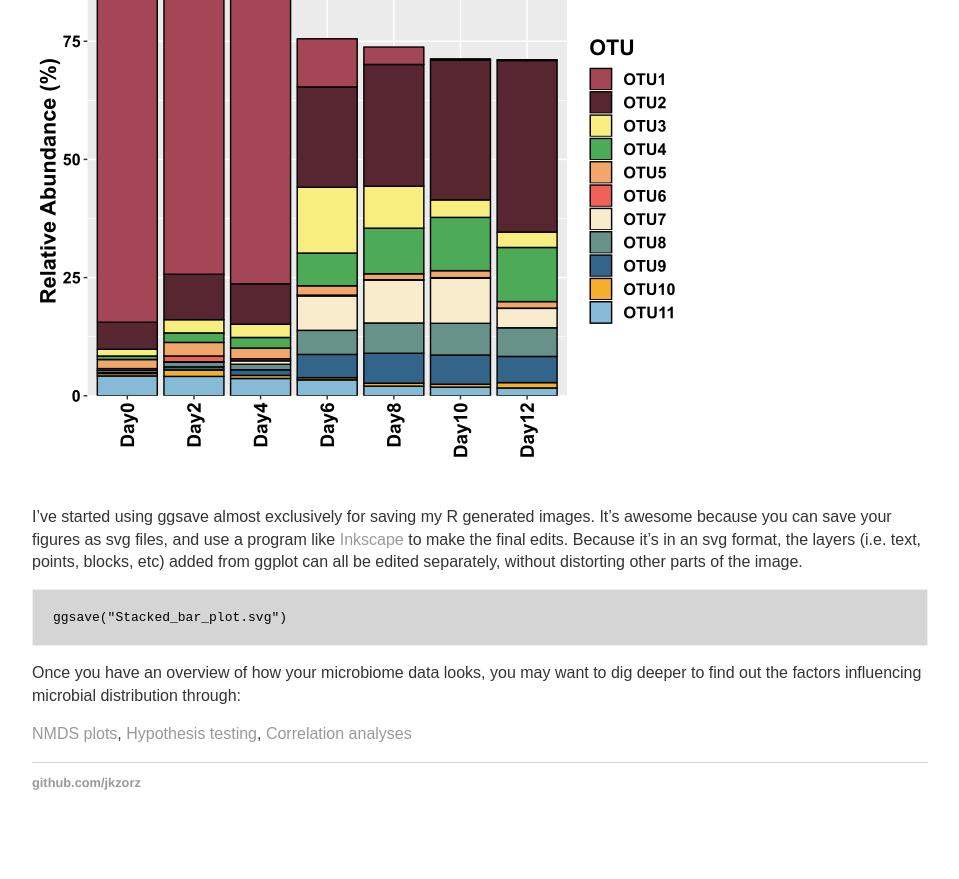
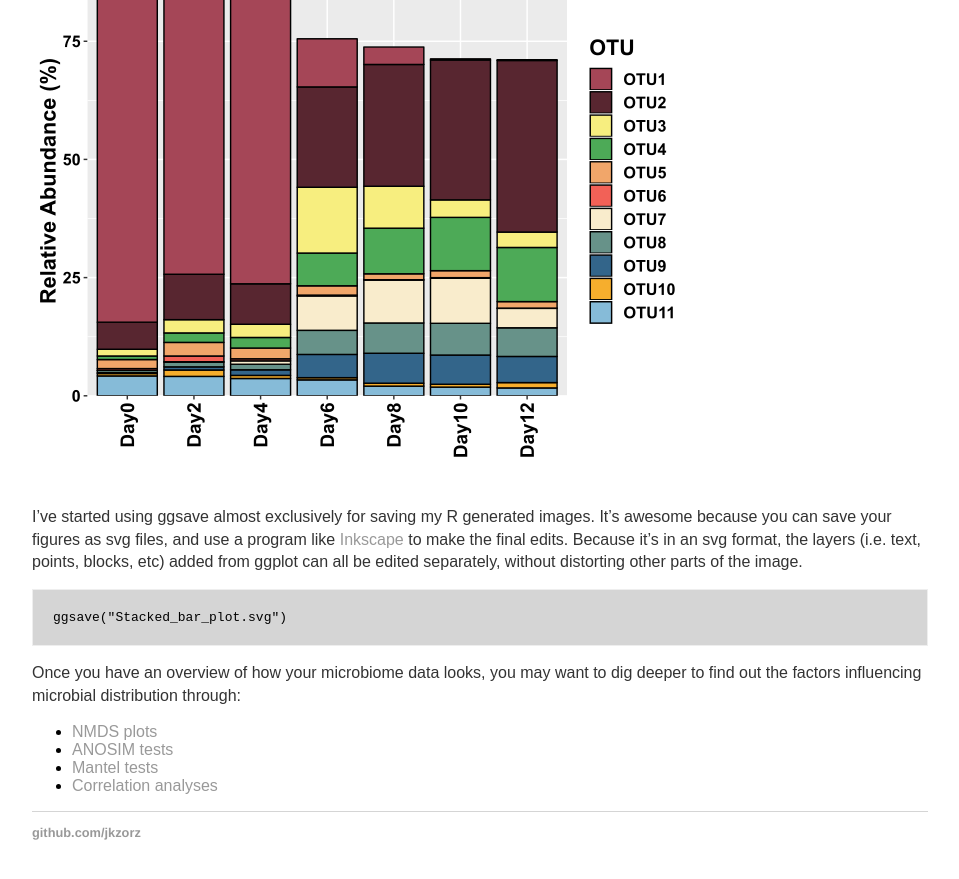
Before and after one commit to jkzorz/jkzorz.github.io, a Jekyll site: the page built from _posts/2019-06-05-stacked-bar-plots.md, in a window 1280 px wide and 900 px high, scrolled down 3024 px. Shown: the top 879 px of the window, without its empty margins (160-1119 px from the left). Built offline with Jekyll 4.4.1, drawn with Linux system fonts in a browser that asks for light colours; before the commit the page ends 3874 px from its top, so only the background shows below that.

Commit message:
Update 2019-06-05-stacked-bar-plots.md

```diff
--- a/_posts/2019-06-05-stacked-bar-plots.md
+++ b/_posts/2019-06-05-stacked-bar-plots.md
@@ -111,4 +111,7 @@ ggsave("Stacked_bar_plot.svg")
 
 Once you have an overview of how your microbiome data looks, you may want to dig deeper to find out the factors influencing microbial distribution through:
 
-[NMDS plots](https://jkzorz.github.io/2019/06/06/NMDS.html), [Hypothesis testing](https://jkzorz.github.io/2019/06/11/Useful-statistical-tests.html), [Correlation analyses](https://jkzorz.github.io/2019/06/11/Correlation-heatmaps.html)
+- [NMDS plots](https://jkzorz.github.io/2019/06/06/NMDS.html)
+- [ANOSIM tests](https://jkzorz.github.io/2019/06/11/ANOSIM-test.html)
+- [Mantel tests](https://jkzorz.github.io/2019/07/08/mantel-test.html)
+- [Correlation analyses](https://jkzorz.github.io/2019/06/11/Correlation-heatmaps.html)
```
